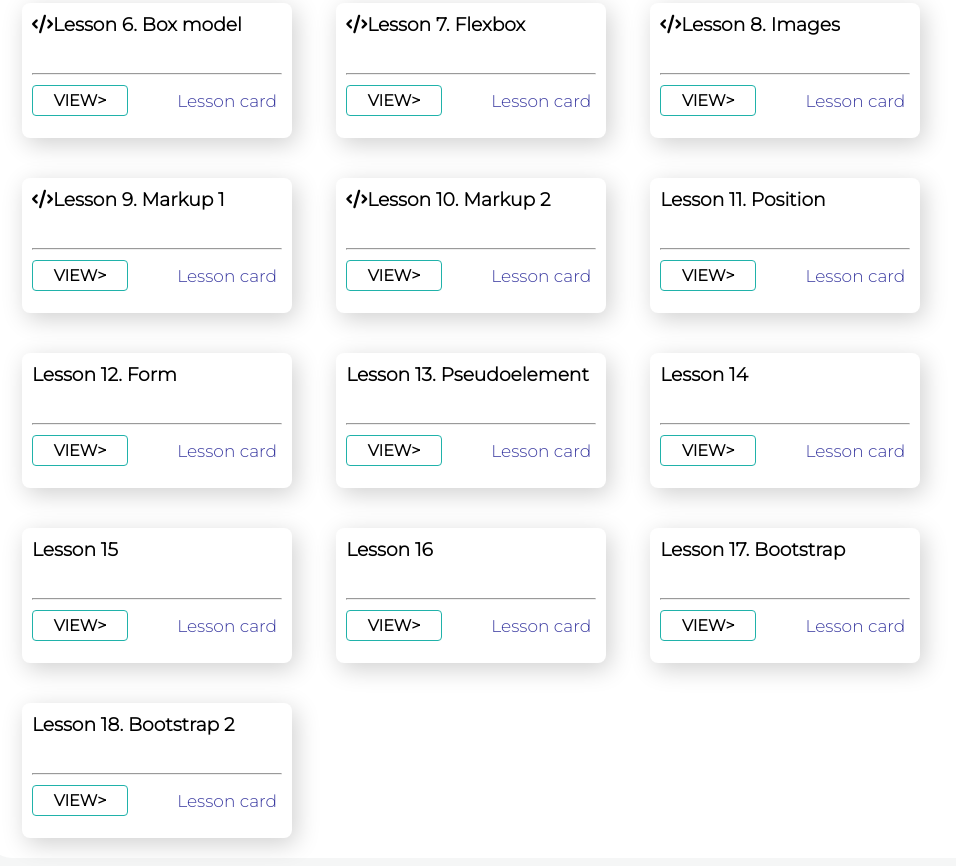
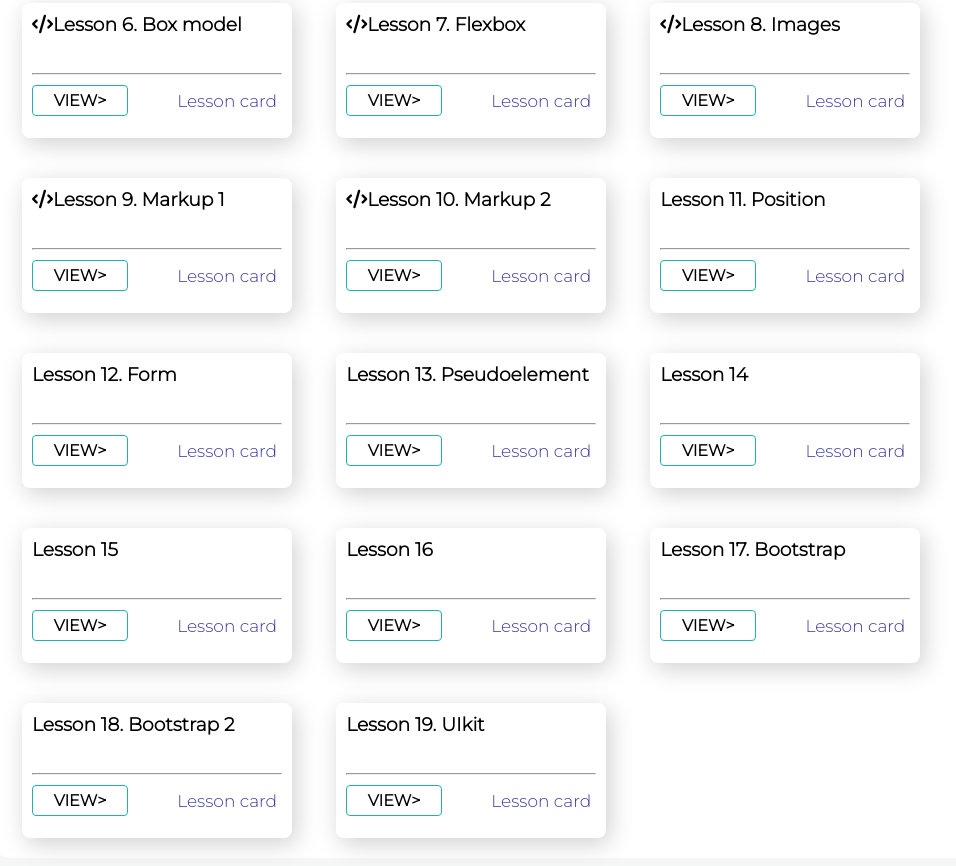
Before and after one commit to Alina-1201/My_works, a plain HTML site: page index.html in a window 1280 px wide. Shown: the part 729-1595 px from the top of the page, without its empty margins (53-1009 px from the left). Drawn offline with Linux system fonts and the light colour scheme.

Commit message:
Update index.html

```diff
--- a/index.html
+++ b/index.html
@@ -137,12 +137,19 @@
           <p class="p"><a href="https://alina-1201.github.io/Lesson-17/"><strong>VIEW></strong></a></p>
           <p class="p1">Lesson card</p>
         </div>
-                <div class="l1">
+        <div class="l1">
           <h3>Lesson 18. Bootstrap 2</h3>
           <br>
           <hr>
           <p class="p"><a href="https://alina-1201.github.io/lesson-18/"><strong>VIEW></strong></a></p>
           <p class="p1">Lesson card</p>
         </div>
+            <div class="l1">
+          <h3>Lesson 19. UIkit</h3>
+          <br>
+          <hr>
+          <p class="p"><a href="https://alina-1201.github.io/Lesson-19/"><strong>VIEW></strong></a></p>
+          <p class="p1">Lesson card</p>
+        </div>
 </body>
 </html>
```
